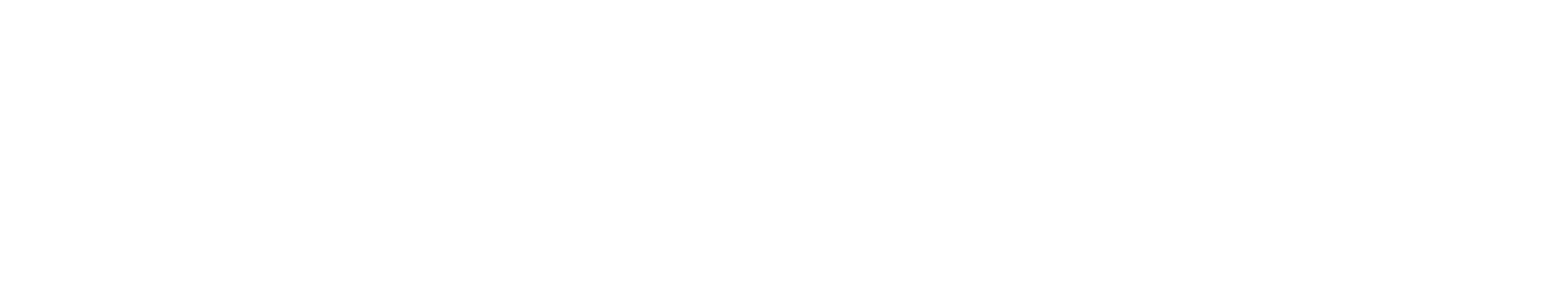
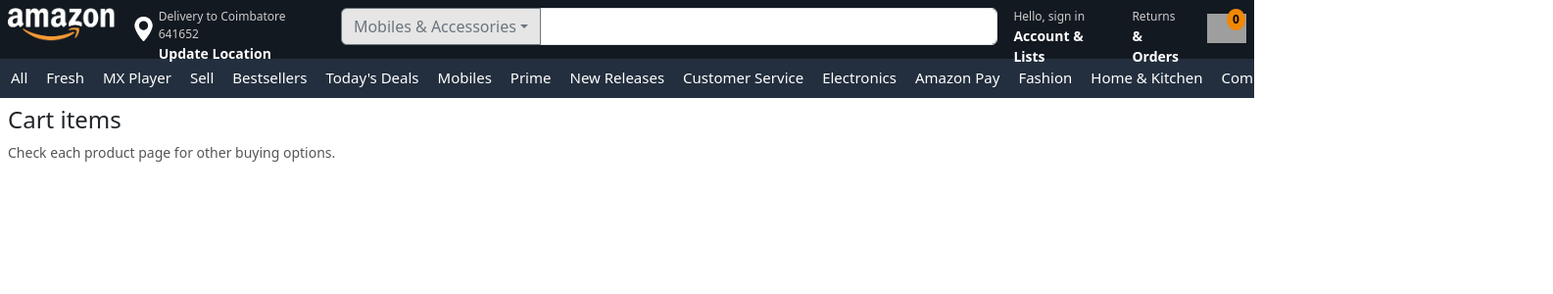
Before and after one commit to RjSoundar1994/code-playground, a React (Vite) app in the folder react-learning/: page /cart in a window 1280 px wide. Before the commit this address had no page. Shown: the top 300 px of the page at 98% size, 1585 px wide, since content can reach past the window. Built offline with nearby package versions, Linux system fonts and the light colour scheme; grey boxes are pictures that could not be loaded.

Commit message:
add cart item view page done

```diff
--- a/react-learning/src/App.jsx
+++ b/react-learning/src/App.jsx
@@ -1,8 +1,13 @@
 import AppRouter from "./routes/AppRouter";
+import {Provider} from "react-redux";
+import {store} from "./components/redux/store"
+
 function App() {
   return (
     <>
+    <Provider store={store}>
       <AppRouter />
+      </Provider>
     </>
   )
 }
--- /dev/null
+++ b/react-learning/src/components/shared/NotFound.jsx
@@ -0,0 +1,7 @@
+export default function NotFound(){
+    return (
+        <div>
+            <h3 >Not Found Page</h3>
+        </div>
+    )
+}
--- /dev/null
+++ b/react-learning/src/features/cart/CartGrid.jsx
@@ -0,0 +1,41 @@
+import { useContext } from "react";
+import { useSelector } from "react-redux";
+import CommonList from "../../components/shared/CommonList";
+import Navbar from "../../layouts/navbar/Navbar";
+export default function CartGrid() {
+    let { ipaddress } = CommonList();
+    const cartItem = useSelector((state) => state.cartInfo)
+    return (
+        <div >
+            <Navbar />
+            <div className="p-2">
+                <h4>Cart items</h4>
+                <div className="product-info">
+                    Check each product page for other buying options.
+                </div>
+
+                {cartItem ? cartItem.map((item, index) => (
+                    <div className="single-item d-flex">
+                        <div className="p-2 max-height-250">
+                            <img src={ipaddress + item.image} alt={item.name} className="single-item-image" />
+                        </div>
+                        <div className="p-2">
+                            <h3 className="single-item-name">{item.name}</h3>
+                            <p className="product-price">₹{item.price}</p>
+                            <p className="single-item-rating">Rating: {item.rating} ({item.reviews} reviews)</p>
+                            <div className="d-flex p-2">
+                                <div className="mr-2">
+                                    <button className="add-to-cart-button link-active " >Buy</button>
+                                </div>
+                                <div>
+                                    <button className="goBack-button  link-active" >Remove</button>
+                                </div>
+                            </div>
+                        </div>
+                    </div>
+                )) : <p>No products available in cart.</p>}
+
+            </div>
+        </div>
+    )
+}
--- a/react-learning/src/index.css
+++ b/react-learning/src/index.css
@@ -45,9 +45,11 @@
     color: black;
 
 }
+
 .main-container {
- min-height: 100vh;
+    min-height: 100vh;
 }
+
 .border-left-1 {
     border-left: 1px solid #ccc;
 }
@@ -140,7 +142,11 @@
 .pl-5 {
     padding-left: 5px;
 }
-.mb-0{margin-bottom: 0px;}
+
+.mb-0 {
+    margin-bottom: 0px;
+}
+
 .product-item {
     border: 1px solid #ccc;
     padding: 10px;
@@ -199,6 +205,7 @@
     cursor: pointer;
     width: 100%;
 }
+
 .add-to-cart-button {
     background-color: #f08804;
     color: black;
@@ -213,14 +220,23 @@
     background-color: #c45500;
     color: #fff;
 }
-.product-info{
+
+.product-info {
     color: #555;
     font-size: 14px;
     margin-bottom: 10px;
 }
-.link-active:hover{
+
+.link-active:hover {
     cursor: pointer;
 }
-.mr-2{
+
+.mr-2 {
     margin-right: 2px;
 }
+
+.max-height-250 img {
+    max-width: 200px;
+    height: 250px;
+    object-fit: cover;
+}
--- a/react-learning/src/layouts/navbar/Cart.jsx
+++ b/react-learning/src/layouts/navbar/Cart.jsx
@@ -1,5 +1,6 @@
 import { useContext } from "react";
 import { useSelector } from "react-redux";
+import { Link } from "react-router-dom";
 
 export default function Cart() {
     const cartItem = useSelector((state) => state.cartInfo)
@@ -8,7 +9,7 @@
     return (
         <div className="cart-icon">
             <div>
-                <img src="./src/assets/cart-icon.webp" alt="Cart Icon" />
+               <Link to="/cart"><img src="./src/assets/cart-icon.webp" alt="Cart Icon" /></Link>
             </div>
             <div className="cart-count">
                 <strong>{count}</strong>
--- a/react-learning/src/routes/AppRouter.jsx
+++ b/react-learning/src/routes/AppRouter.jsx
@@ -1,12 +1,15 @@
 import { BrowserRouter, Routes, Route } from "react-router-dom";
 import MainBody from "../features/MainBody";
 import SingleProduct from "../features/products/SingleProduct";
+import CartGrid from "../features/cart/CartGrid";
+import NotFound from "../components/shared/NotFound";
 export default function AppRouter() {
     return (
         <BrowserRouter>
             <Routes>
-                <Route path="/" element={<MainBody />} />
-                {/* <Route path="/product/:id" element={<SingleProduct />} /> */}
+                <Route exact path="/" element={<MainBody />} />
+                <Route exact path="/cart" element={<CartGrid />} />
+                <Route path="/*" element={<NotFound />} />
             </Routes>
         </BrowserRouter>
     )
```
Also changed, not shown: react-learning/src/features/MainBody.jsx (+4 -4 lines).
